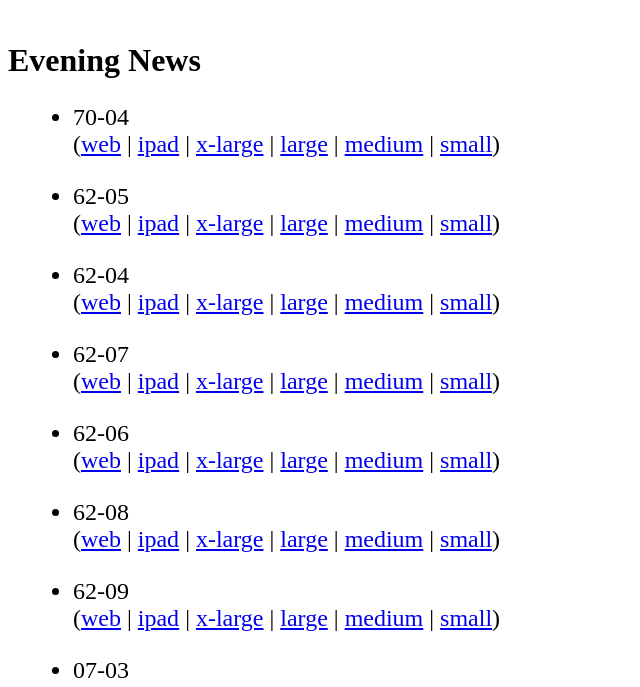
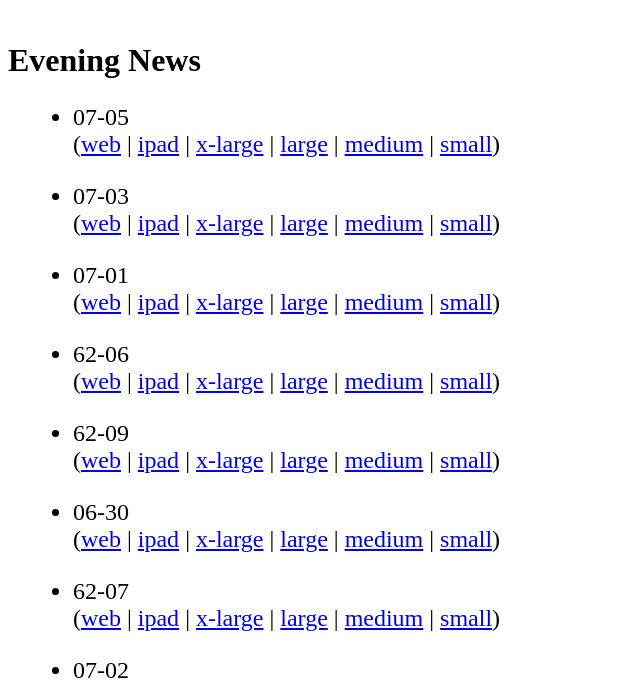
Before and after one commit to jkutner/cbsfeed, a Jekyll site: the page built from index.html, in a window 1280 px wide. Shown: the part 243-930 px from the top of the page, without its empty margins (0-640 px from the left). Built offline with Jekyll 4.4.1, drawn with Linux system fonts in a browser that asks for light colours; nearby versions of some CDN libraries; some of the changed lines change nothing that is shown.

Commit message:
Updating with latest episdoes

```diff
--- a/_data/evening_news.yml
+++ b/_data/evening_news.yml
@@ -1,31 +1,58 @@
 ---
-- title: 70-04
+- title: 07-05
   links:
-    orig: /videos/704-america-celebrates-independence-day-in-blanket-of-security-be-my-eyes-app-brings-new-meaning-to-iphone/
+    orig: /videos/75-greece-votes-no-on-european-bailout-terms-princess-charlotte-makes-rare-appearance-for-christening/
+    ipad: ''
+    mp4_240: media\/2015\/07\/06\/477651011556\/EN_0705_FULLSHOW_416793_240.mp4
+    mp4_740: media\/2015\/07\/06\/477651011556\/EN_0705_FULLSHOW_416793_740.mp4
+    mp4_796: media\/2015\/07\/06\/477651011556\/EN_0705_FULLSHOW_416793_796.mp4
+    mp4_1296: media\/2015\/07\/06\/477651011556\/EN_0705_FULLSHOW_416793_1296.mp4
+  date: 07-05
+- title: 07-03
+  links:
+    orig: /videos/73-police-ramp-up-surveillance-in-response-to-terror-concerns-man-discovers-little-known-american-landmarks/
     ipad: ''
     mp4_240: ''
     mp4_740: ''
     mp4_796: ''
     mp4_1296: ''
-  date: 70-04
-- title: 62-05
+  date: 07-03
+- title: 07-01
   links:
-    orig: /videos/625-supreme-court-upholds-key-part-of-obamacare-american-bison-make-a-comeback-in-the-midwest/
+    orig: /videos/71-severe-storms-hit-east-scorching-heat-grips-west-master-cardstacker-creates-epic-structures/
     ipad: ''
-    mp4_240: media\/2015\/06\/25\/471481923776\/EN_0625_FullNewscast_412590_240.mp4
-    mp4_740: media\/2015\/06\/25\/471481923776\/EN_0625_FullNewscast_412590_740.mp4
-    mp4_796: media\/2015\/06\/25\/471481923776\/EN_0625_FullNewscast_412590_796.mp4
-    mp4_1296: media\/2015\/06\/25\/471481923776\/EN_0625_FullNewscast_412590_1296.mp4
-  date: 62-05
-- title: 62-04
+    mp4_240: media\/2015\/07\/02\/474587715998\/EN_0701_FULLEPISODE_415412_240.mp4
+    mp4_740: media\/2015\/07\/02\/474587715998\/EN_0701_FULLEPISODE_415412_740.mp4
+    mp4_796: media\/2015\/07\/02\/474587715998\/EN_0701_FULLEPISODE_415412_796.mp4
+    mp4_1296: media\/2015\/07\/02\/474587715998\/EN_0701_FULLEPISODE_415412_1296.mp4
+  date: 07-01
+- title: 62-06
   links:
-    orig: /videos/624-tsarnaev-i-pray-for-your-relief-for-your-healing-female-entrepreneur-soars-to-million-dollar-success/
-    ipad: ipad-streaming.cbsnews.com/media/mpx/2015/06/25/470929475553/EN_0624_FULL_SHOW_1_412128_500/EN_0624_FULL_SHOW_1_412128_500.m3u8
-    mp4_240: media\/2015\/06\/25\/470929475553\/EN_0624_FULL_SHOW_1_412120_240.mp4
-    mp4_740: media\/2015\/06\/25\/470929475553\/EN_0624_FULL_SHOW_1_412120_740.mp4
-    mp4_796: media\/2015\/06\/25\/470929475553\/EN_0624_FULL_SHOW_1_412120_796.mp4
-    mp4_1296: media\/2015\/06\/25\/470929475553\/EN_0624_FULL_SHOW_1_412120_1296.mp4
-  date: 62-04
+    orig: /videos/626-supreme-court-same-sex-couples-have-right-to-marry-a-week-for-equality/
+    ipad: ipad-streaming.cbsnews.com/media/mpx/2015/06/27/472164931727/EN_Full_0626_413298_0/EN_Full_0626_413298_0.m3u8
+    mp4_240: media\/2015\/06\/27\/472164931727\/EN_Full_0626_413289_240.mp4
+    mp4_740: media\/2015\/06\/27\/472164931727\/EN_Full_0626_413289_740.mp4
+    mp4_796: media\/2015\/06\/27\/472164931727\/EN_Full_0626_413289_796.mp4
+    mp4_1296: media\/2015\/06\/27\/472164931727\/EN_Full_0626_413289_1296.mp4
+  date: 62-06
+- title: 62-09
+  links:
+    orig: /videos/629-captured-escapee-details-prison-break-flight-photographer-chronicles-diversity-in-marriage/
+    ipad: ''
+    mp4_240: media\/2015\/06\/30\/473239619805\/EN_0629_FULLEPISODE_414210_240.mp4
+    mp4_740: media\/2015\/06\/30\/473239619805\/EN_0629_FULLEPISODE_414210_740.mp4
+    mp4_796: media\/2015\/06\/30\/473239619805\/EN_0629_FULLEPISODE_414210_796.mp4
+    mp4_1296: media\/2015\/06\/30\/473239619805\/EN_0629_FULLEPISODE_414210_1296.mp4
+  date: 62-09
+- title: 06-30
+  links:
+    orig: /videos/0630-wildfire-engulfs-homes-in-washington-state-misty-copeland-makes-ballet-history/
+    ipad: ''
+    mp4_240: media\/2015\/07\/01\/473912387554\/EN_0630_FullShow_414802_240.mp4
+    mp4_740: media\/2015\/07\/01\/473912387554\/EN_0630_FullShow_414802_740.mp4
+    mp4_796: media\/2015\/07\/01\/473912387554\/EN_0630_FullShow_414802_796.mp4
+    mp4_1296: media\/2015\/07\/01\/473912387554\/EN_0630_FullShow_414802_1296.mp4
+  date: 06-30
 - title: 62-07
   links:
     orig: /videos/627-manhunt-continues-for-david-sweat-googles-street-view-climbs-yosemites-el-capitan/
@@ -35,39 +62,12 @@
     mp4_796: media\/2015\/06\/28\/472445507986\/EN_Full_062715_413491_796.mp4
     mp4_1296: media\/2015\/06\/28\/472445507986\/EN_Full_062715_413491_1296.mp4
   date: 62-07
-- title: 62-06
+- title: 07-02
   links:
-    orig: /videos/626-supreme-court-same-sex-couples-have-right-to-marry-a-week-for-equality/
-    ipad: ipad-streaming.cbsnews.com/media/mpx/2015/06/27/472164931727/EN_Full_0626_413298_0/EN_Full_0626_413298_0.m3u8
-    mp4_240: media\/2015\/06\/27\/472164931727\/EN_Full_0626_413289_240.mp4
-    mp4_740: media\/2015\/06\/27\/472164931727\/EN_Full_0626_413289_740.mp4
-    mp4_796: media\/2015\/06\/27\/472164931727\/EN_Full_0626_413289_796.mp4
-    mp4_1296: media\/2015\/06\/27\/472164931727\/EN_Full_0626_413289_1296.mp4
-  date: 62-06
-- title: 62-08
-  links:
-    orig: /videos/628-new-york-prisoner-manhunt-finally-ends-with-capture-gov-cuomo-presides-over-same-sex-wedding-at-stonewall-inn/
+    orig: /videos/0702-security-beefed-up-for-july-4th-weekend-the-politics-of-peas-in-guacamole/
     ipad: ''
-    mp4_240: media\/2015\/06\/29\/472719427646\/EN_0628_FullEpisode_413681_240.mp4
-    mp4_740: media\/2015\/06\/29\/472719427646\/EN_0628_FullEpisode_413681_740.mp4
-    mp4_796: media\/2015\/06\/29\/472719427646\/EN_0628_FullEpisode_413681_796.mp4
-    mp4_1296: media\/2015\/06\/29\/472719427646\/EN_0628_FullEpisode_413681_1296.mp4
-  date: 62-08
-- title: 62-09
-  links:
-    orig: /videos/629-captured-escapee-details-prison-break-flight-photographer-chronicles-diversity-in-marriage/
-    ipad: ''
-    mp4_240: media\/2015\/06\/30\/473239619805\/EN_0629_FULLEPISODE_414210_240.mp4
-    mp4_740: media\/2015\/06\/30\/473239619805\/EN_0629_FULLEPISODE_414210_740.mp4
-    mp4_796: media\/2015\/06\/30\/473239619805\/EN_0629_FULLEPISODE_414210_796.mp4
-    mp4_1296: media\/2015\/06\/30\/473239619805\/EN_0629_FULLEPISODE_414210_1296.mp4
-  date: 62-09
-- title: 07-03
-  links:
-    orig: /videos/73-police-ramp-up-surveillance-in-response-to-terror-concerns-man-discovers-little-known-american-landmarks/
-    ipad: ''
-    mp4_240: ''
-    mp4_740: ''
-    mp4_796: ''
-    mp4_1296: ''
-  date: 07-03
+    mp4_240: media\/2015\/07\/06\/477651011556\/EN_0705_FULLSHOW_416793_240.mp4
+    mp4_740: media\/2015\/07\/06\/477651011556\/EN_0705_FULLSHOW_416793_740.mp4
+    mp4_796: media\/2015\/07\/06\/477651011556\/EN_0705_FULLSHOW_416793_796.mp4
+    mp4_1296: media\/2015\/07\/06\/477651011556\/EN_0705_FULLSHOW_416793_1296.mp4
+  date: 07-02
```
